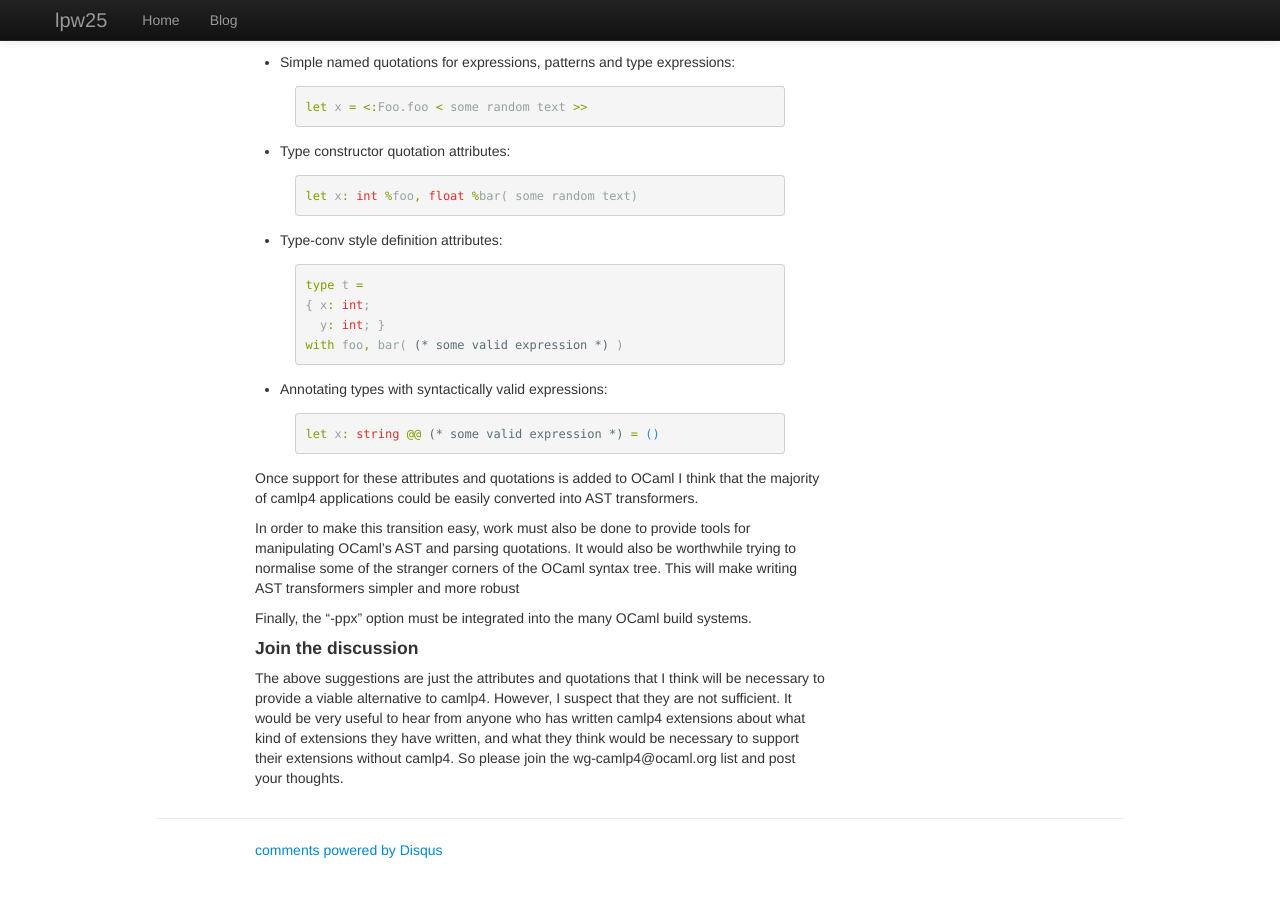
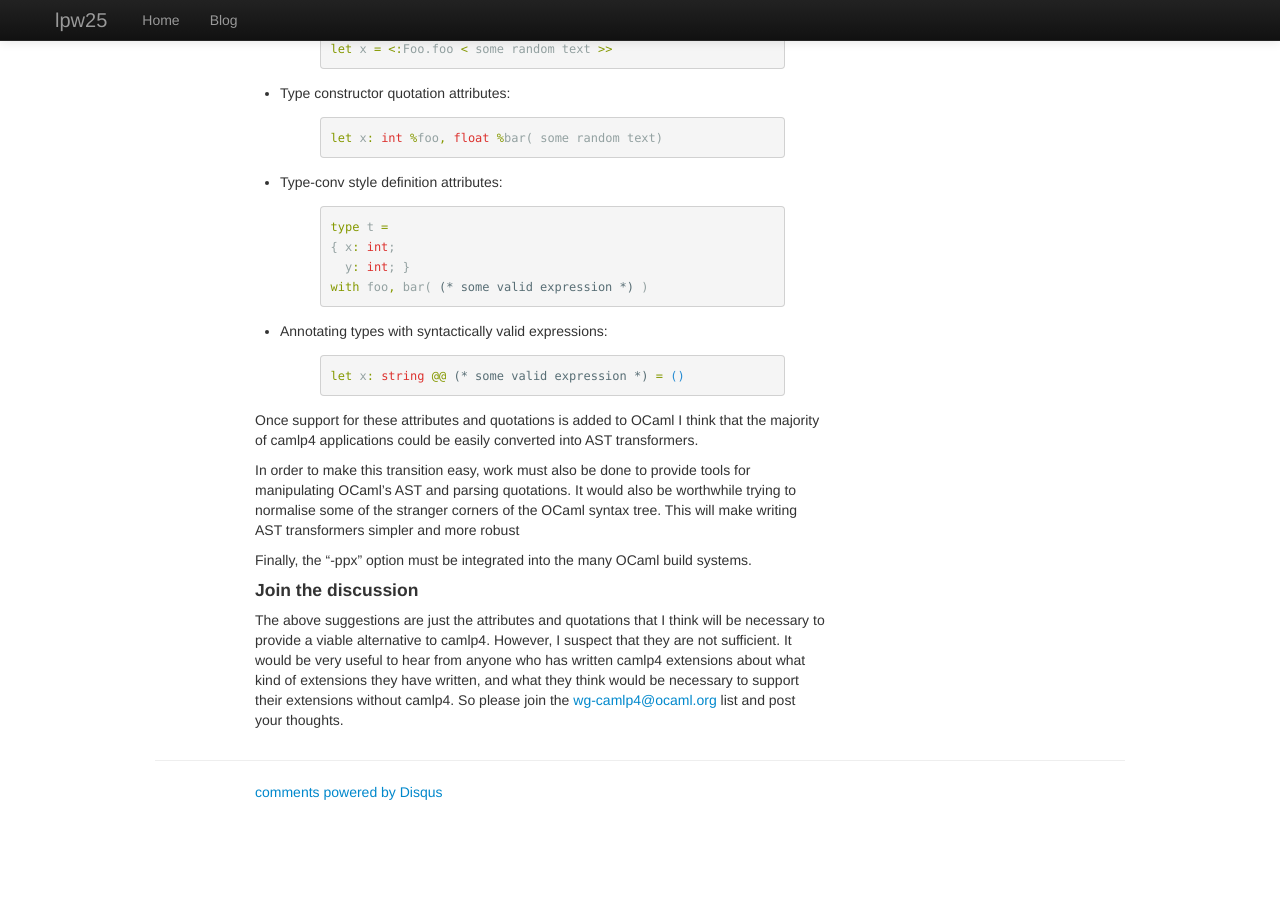
Before and after one commit to lpw25/lpw25.github.com, a Jekyll site: the page built from _posts/2013-01-23-camlp4-alternative-part-1.md, in a window 1280 px wide and 900 px high, scrolled down 1086 px. Shown: the top 897 px of the window. Built offline with Jekyll 4.4.1, drawn with Linux system fonts in a browser that asks for light colours; comment, search, counter and statistics services are not loaded; after the commit the page ends 1928 px from its top, so only the background shows below that; some of the changed text lies outside the part shown.

Commit message:
Make some formatting changes

```diff
--- a/_posts/2013-01-23-camlp4-alternative-part-1.md
+++ b/_posts/2013-01-23-camlp4-alternative-part-1.md
@@ -2,20 +2,16 @@
 layout: post
 title: An alternative to camlp4, Part 1
 ---
-<div class="alert alert-error">
-<button type="button" class="close" data-dismiss="alert">&times;</button>
-This blog post is still under construction. Go Away!
-</div>
-
 Since its creation camlp4 has proven to be a very useful tool. People have used
 it to experiment with new features for OCaml, and to provide interesting
 meta-programming facilities. However, there is general agreement that camlp4 is
 too powerful and complex for the applications that it is most commonly used for,
 and there is a growing movement to provide a simpler alternative.
 
-The wg-camlp4@ocaml.org mailing list has been created to discuss implementing
-this simpler alternative. I am writing this blog post as a way of kick-starting
-the discussion on this list, by discussing my thoughts on what needs to be done.
+The [wg-camlp4@ocaml.org](http://lists.ocaml.org/listinfo/wg-camlp4) mailing
+list has been created to discuss implementing this simpler alternative. I am
+writing this blog post as a way of kick-starting the discussion on this list, by
+discussing my thoughts on what needs to be done.
 
 Personally, I think that providing a real alternative to camlp4 involves two
 phases. The first phase is to provide support for implementing the most popular
@@ -63,25 +59,35 @@ cannot be supported by the compiler using different syntax.
 From a fairly unscientific look at various uses of camlp4, I think that it is
 important to support at least the following kinds of attribute:
 
-* Simple named quotations for expressions, patterns and type expressions:
+<ul>
+<li>
+Simple named quotations for expressions, patterns and type expressions:
 {% highlight ocaml %}
 let x = <:Foo.foo < some random text >>
 {% endhighlight %}
-* Type constructor quotation attributes:
+</li>
+<li>
+Type constructor quotation attributes:
 {% highlight ocaml %}
 let x: int %foo, float %bar( some random text)
 {% endhighlight %}
-* Type-conv style definition attributes:
+</li>
+<li>
+Type-conv style definition attributes:
 {% highlight ocaml %}
 type t =
 { x: int;
   y: int; }
 with foo, bar( (* some valid expression *) )
 {% endhighlight %}
-* Annotating types with syntactically valid expressions:
+</li>
+<li>
+Annotating types with syntactically valid expressions:
 {% highlight ocaml %}
 let x: string @@ (* some valid expression *) = ()
 {% endhighlight %}
+</li>
+</ul>
 
 Once support for these attributes and quotations is added to OCaml I think that
 the majority of camlp4 applications could be easily converted into AST
@@ -102,4 +108,6 @@ be necessary to provide a viable alternative to camlp4. However, I suspect that
 they are not sufficient. It would be very useful to hear from anyone who has
 written camlp4 extensions about what kind of extensions they have written, and
 what they think would be necessary to support their extensions without
-camlp4. So please join the wg-camlp4@ocaml.org list and post your thoughts.
+camlp4. So please join the
+[wg-camlp4@ocaml.org](http://lists.ocaml.org/listinfo/wg-camlp4) list and post
+your thoughts.
```
